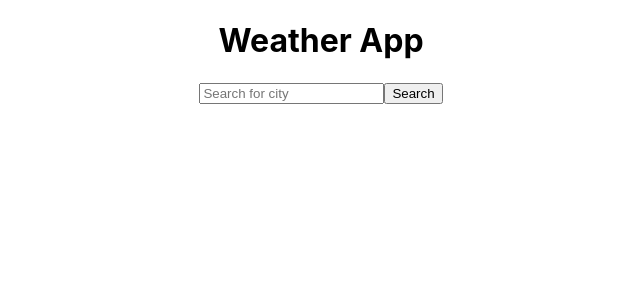
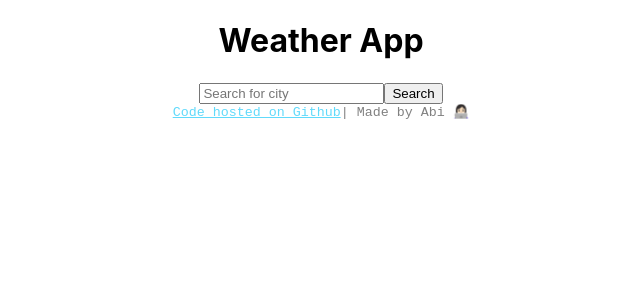
Before and after one commit to sponberry/Weather-App-React, a React (Create React App) app: page / in a window 1280 px wide. Shown: the top 300 px of the page, without its empty margins (319-959 px from the left). Built offline with nearby package versions, Linux system fonts and the light colour scheme.

Commit message:
added attribution and link to github code

```diff
--- a/src/App.css
+++ b/src/App.css
@@ -2,37 +2,14 @@
   text-align: center;
 }
 
-.App-logo {
-  height: 40vmin;
-  pointer-events: none;
-}
-
-@media (prefers-reduced-motion: no-preference) {
-  .App-logo {
-    animation: App-logo-spin infinite 20s linear;
-  }
-}
-
-.App-header {
-  background-color: #282c34;
-  min-height: 100vh;
-  display: flex;
-  flex-direction: column;
-  align-items: center;
-  justify-content: center;
-  font-size: calc(10px + 2vmin);
-  color: white;
-}
-
-.App-link {
+a {
   color: #61dafb;
 }
 
-@keyframes App-logo-spin {
-  from {
-    transform: rotate(0deg);
-  }
-  to {
-    transform: rotate(360deg);
-  }
+.footer {
+  color: grey;
+  top: 200%;
+  font-family: monospace, sans-serif;
+  font-size: smaller;
+  position: relative;
 }
--- a/src/App.js
+++ b/src/App.js
@@ -1,6 +1,7 @@
 import React, { useState } from "react";
 import axios from "axios";
 import WeatherInfo from "./WeatherInfo";
+import "./App.css";
 // import REACT_APP_API_KEY from "../../work_in_progress/env";
 
 export default function Weather() {
@@ -50,6 +51,12 @@ export default function Weather() {
         wind={windData}
         id={Number(weatherData.id)}
       />
+      <div className="footer">
+      <a href="https://github.com/sponberry/Weather-App-React" target="_blank">
+        Code hosted on Github
+      </a>
+      | Made by Abi 👩🏻‍💻
+    </div>
     </div>
   );
 }
```
